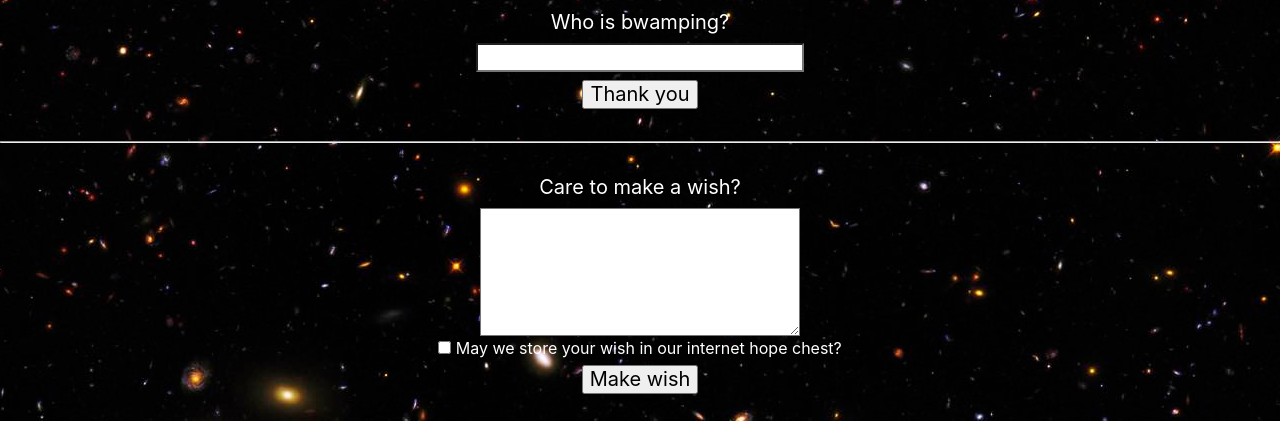
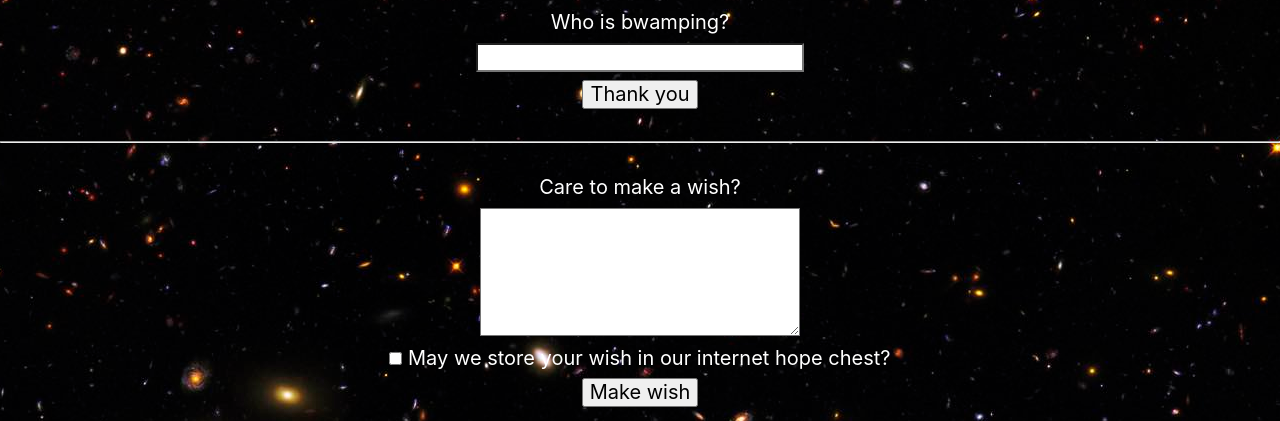
Before and after one commit to radrice/bwamp, a website: page index.html in a window 1280 px wide. Shown: the part 433-854 px from the top of the page. Drawn offline with Linux system fonts and the light colour scheme.

Commit message:
make a wish

```diff
--- a/index.html
+++ b/index.html
@@ -69,7 +69,7 @@
     <div id="wishForm" class="mv4">
       <label class="db white lh-title mb2 f4">Care to make a wish?</label>
       <textarea id="wish" class="f4 input-reset w-25 lh-title h4 pa2"></textarea>
-      <label for="wishConset" class="db white mb2">
+      <label for="wishConsent" class="f4 db white mv2">
         <input type="checkbox" id="wishConsent">
         May we store your wish in our internet hope chest?
       </label>
```
